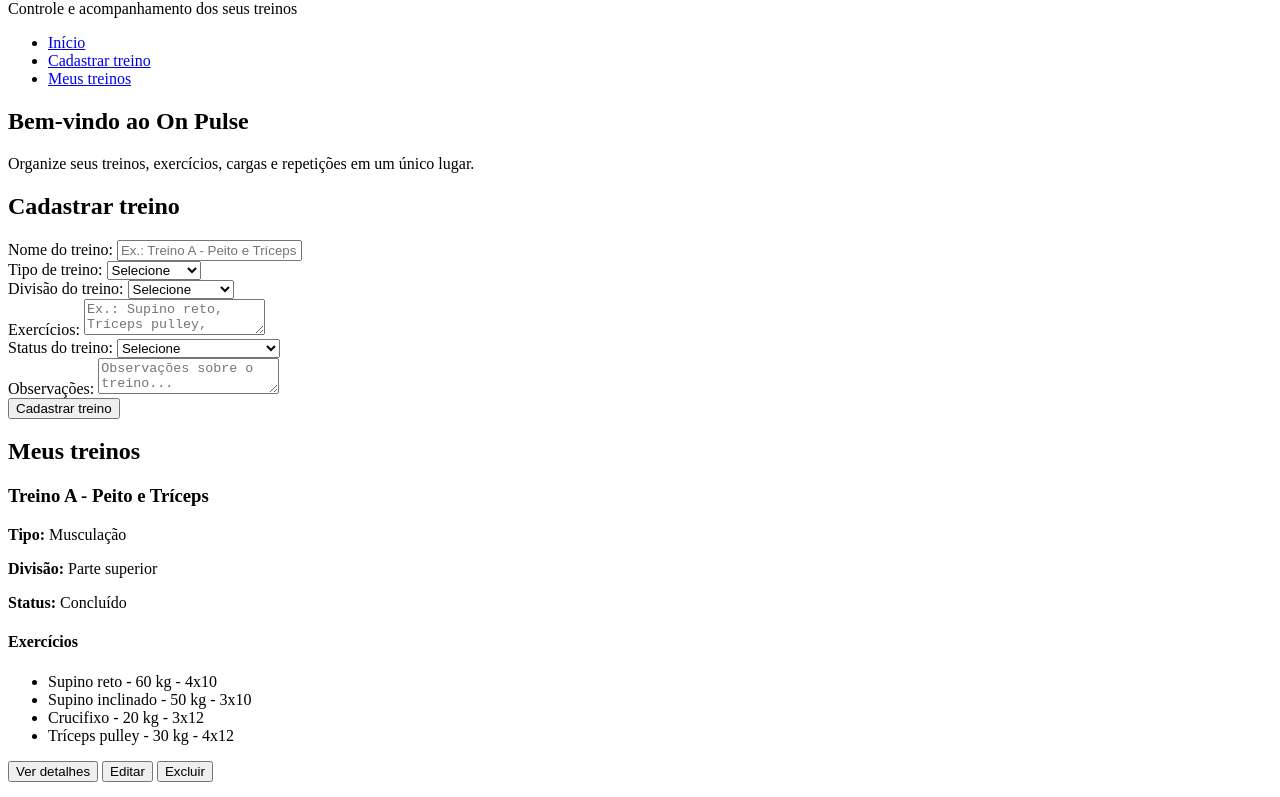
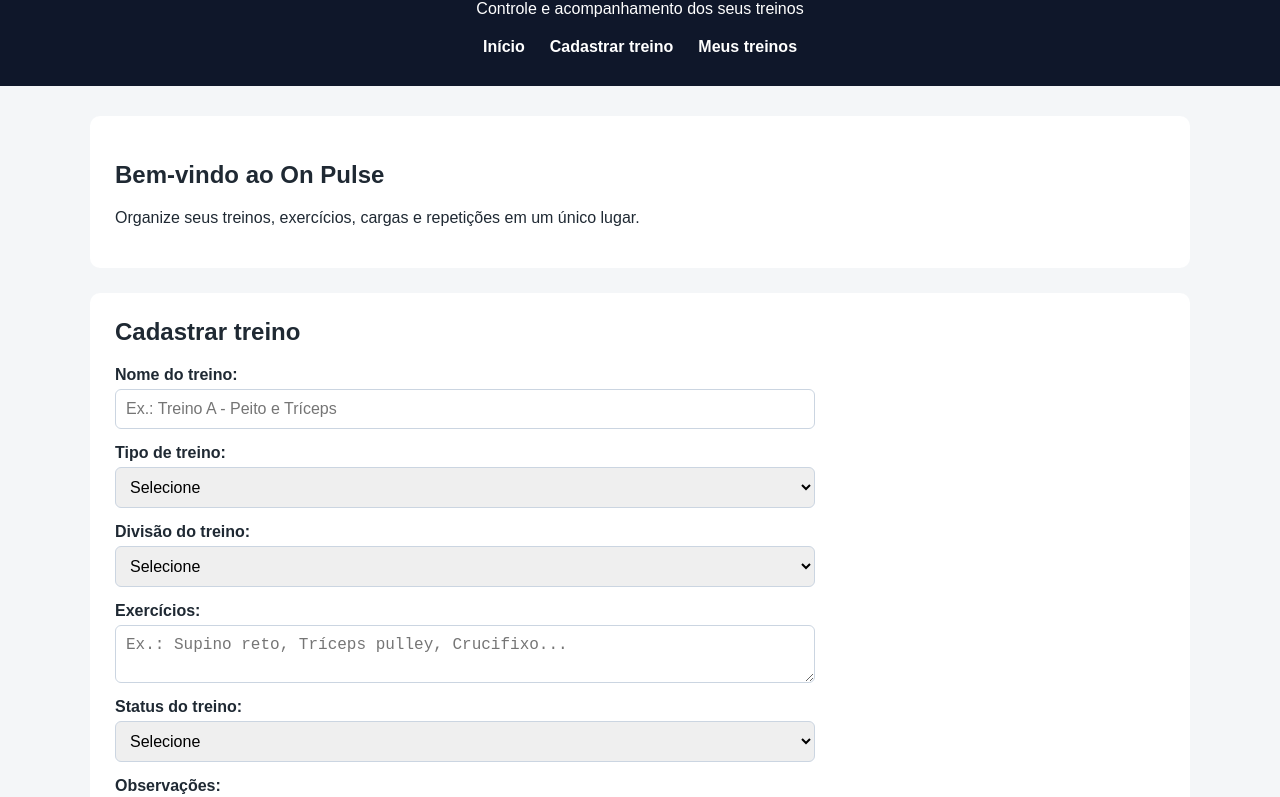
Before and after one commit to Artur060708/On-pulse, a plain HTML site: page index.html in a window 1280 px wide. Shown: the part 80-877 px from the top of the page. Drawn offline with Linux system fonts and the light colour scheme.

Commit message:
feat: adiciona estilos visuais

```diff
--- /dev/null
+++ b/assets/css/style.css
@@ -0,0 +1,175 @@
+* {
+    box-sizing: border-box;
+}
+
+body {
+    margin: 0;
+    font-family: Arial, sans-serif;
+    background-color: #f4f6f8;
+    color: #1f2933;
+}
+
+header {
+    background-color: #0f172a;
+    color: white;
+    padding: 30px;
+    text-align: center;
+}
+
+header h1 {
+    margin: 0;
+    font-size: 36px;
+}
+
+header p {
+    margin: 8px 0 20px;
+}
+
+nav ul {
+    list-style: none;
+    padding: 0;
+    margin: 0;
+
+    display: flex;
+    justify-content: center;
+    gap: 25px;
+}
+
+nav a {
+    color: white;
+    text-decoration: none;
+    font-weight: bold;
+}
+
+nav a:hover {
+    text-decoration: underline;
+}
+
+main {
+    width: 90%;
+    max-width: 1100px;
+    margin: 30px auto;
+}
+
+section,
+aside {
+    background-color: white;
+    padding: 25px;
+    margin-bottom: 25px;
+    border-radius: 10px;
+}
+
+form {
+    display: flex;
+    flex-direction: column;
+    gap: 15px;
+}
+
+form div {
+    display: flex;
+    flex-direction: column;
+    gap: 5px;
+}
+
+input,
+select,
+textarea {
+    padding: 10px;
+    border: 1px solid #cbd5e1;
+    border-radius: 6px;
+    font-size: 16px;
+}
+
+#treinos > h2 {
+    margin-top: 0;
+    margin-bottom: 20px;
+}
+
+#treinos {
+    display: grid;
+    grid-template-columns: repeat(3, 1fr);
+    gap: 20px;
+}
+
+#treinos > h2 {
+    grid-column: 1 / -1;
+}
+
+#treinos article {
+    background-color: #f8fafc;
+    padding: 20px;
+    border: 1px solid #e2e8f0;
+    border-radius: 10px;
+}
+
+#treinos article h3 {
+    margin-top: 0;
+}
+
+button {
+    padding: 10px 15px;
+    border: none;
+    border-radius: 6px;
+    background-color: #2563eb;
+    color: white;
+    font-weight: bold;
+    cursor: pointer;
+}
+
+button:hover {
+    background-color: #1d4ed8;
+}
+
+#cadastro h2,
+#detalhes h2 {
+    margin-top: 0;
+}
+
+#cadastro form {
+    max-width: 700px;
+}
+
+label {
+    font-weight: bold;
+}
+
+input:focus,
+select:focus,
+textarea:focus {
+    outline: 2px solid #2563eb;
+    border-color: #2563eb;
+}
+
+#cadastro button {
+    width: fit-content;
+}
+
+#treinos article button {
+    margin-top: 10px;
+    margin-right: 5px;
+}
+
+#detalhes table {
+    width: 100%;
+    border-collapse: collapse;
+    margin: 20px 0;
+}
+
+#detalhes th,
+#detalhes td {
+    padding: 12px;
+    border: 1px solid #cbd5e1;
+    text-align: left;
+}
+
+#detalhes th {
+    background-color: #e2e8f0;
+}
+
+footer {
+    text-align: center;
+    padding: 25px;
+    margin-top: 30px;
+    background-color: #0f172a;
+    color: white;
+}
--- a/index.html
+++ b/index.html
@@ -3,6 +3,7 @@
 <head>
     <meta charset="UTF-8">
     <meta name="viewport" content="width=device-width, initial-scale=1.0">
+    <link rel="stylesheet" href="assets/css/style.css">
     <title>On Pulse</title>
 </head>
 
```
